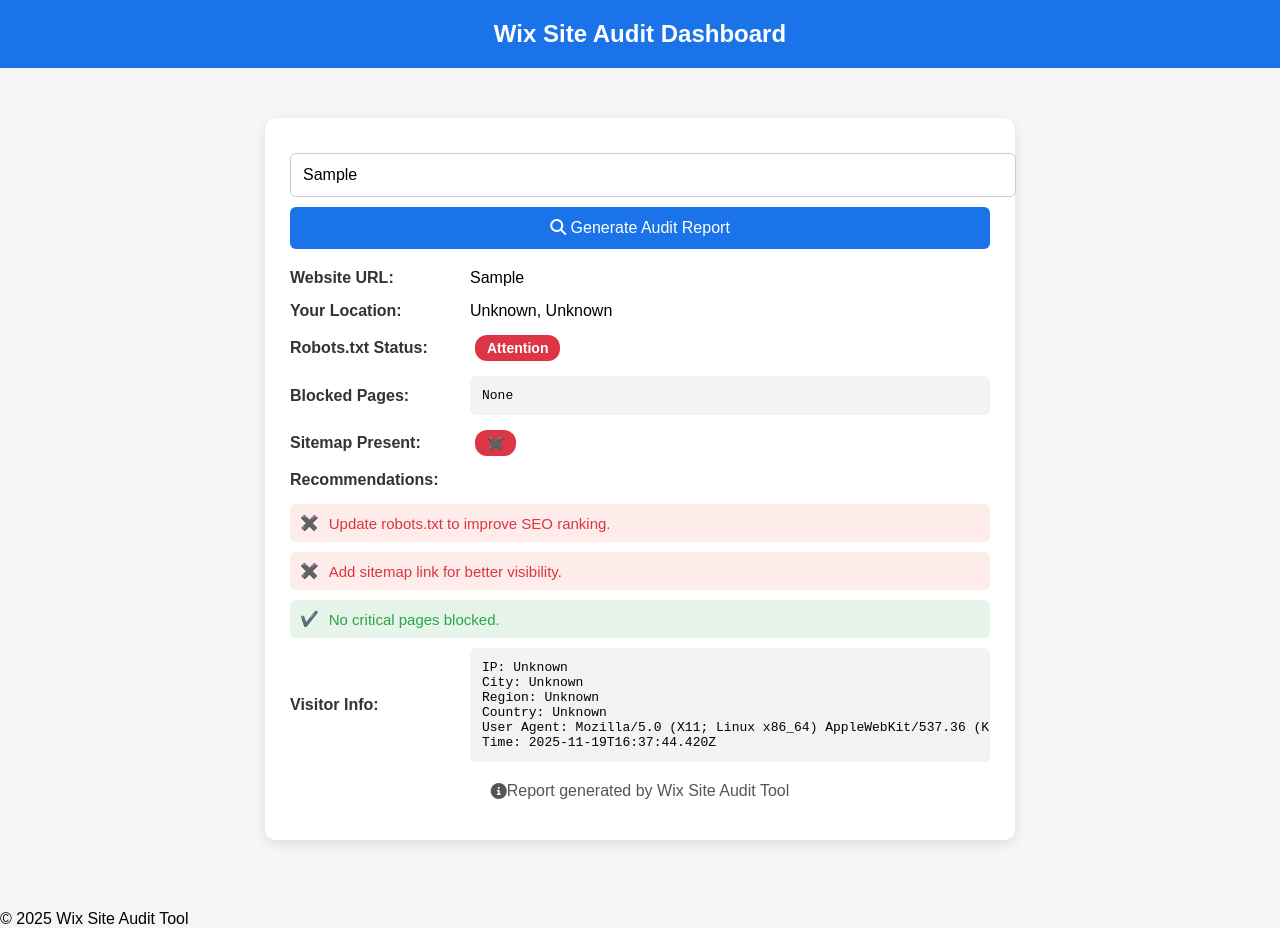
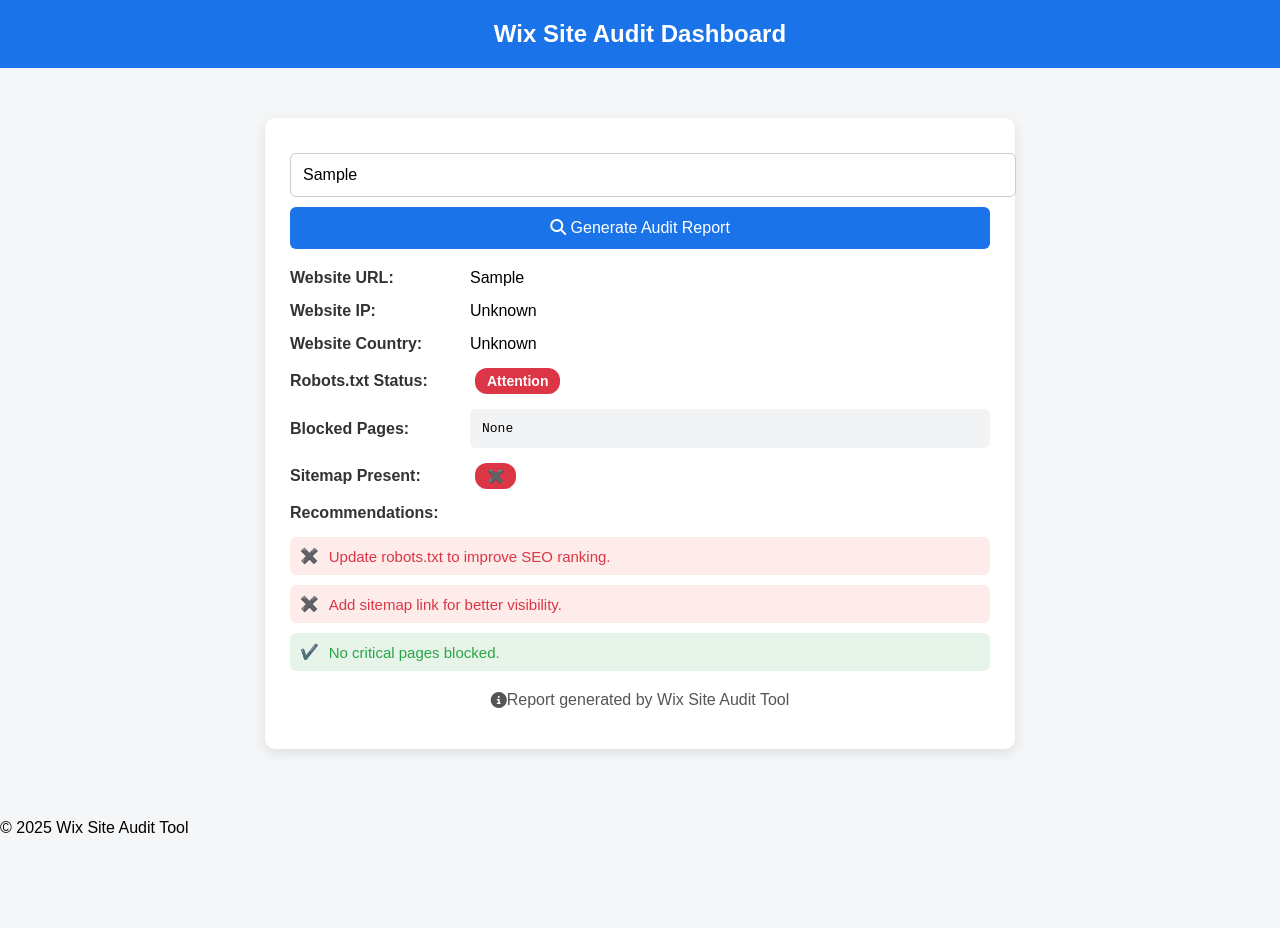
Before and after one commit to wixempiresolutions-create/Audit, a plain HTML site: page index.html in a window 1280 px wide. Both pictures are taken after typing "Sample" into the empty fields and a click on the button "Generate Audit Report". After the commit the page ends 837 px from the top, so only its background shows below. Drawn offline with Linux system fonts and the light colour scheme; no server answers.

Commit message:
Update index.html

```diff
--- a/index.html
+++ b/index.html
@@ -5,7 +5,6 @@
 <meta name="viewport" content="width=device-width, initial-scale=1.0">
 <title>Wix Site Audit Dashboard</title>
 <link rel="stylesheet" href="https://cdnjs.cloudflare.com/ajax/libs/font-awesome/6.5.0/css/all.min.css">
-
 <style>
   body { font-family: Arial, Helvetica, sans-serif; background: #f4f6f8; margin: 0; padding: 0; }
   header { background: #1a73e8; color: #fff; padding: 20px; text-align: center; font-size: 24px; font-weight: bold; }
@@ -41,15 +40,14 @@
       <div id="verifiedBadge"><i class="fas fa-check-circle"></i> Wix Verified Fix Applied</div>
 
       <div class="section"><span class="label">Website URL:</span> <span id="websiteUrl"></span></div>
-      <div class="section"><span class="label">Your Location:</span> <span id="userLocation">Loading...</span></div>
+      <div class="section"><span class="label">Website IP:</span> <span id="websiteIP">Fetching...</span></div>
+      <div class="section"><span class="label">Website Country:</span> <span id="websiteCountry">Fetching...</span></div>
       <div class="section"><span class="label">Robots.txt Status:</span> <span id="robotsExists" class="badge red">Attention</span></div>
       <div class="section"><span class="label">Blocked Pages:</span> <pre id="blockedPages"></pre></div>
       <div class="section"><span class="label">Sitemap Present:</span> <span id="sitemapPresent" class="badge"></span></div>
 
       <div class="section"><span class="label">Recommendations:</span></div>
       <div id="recommendations"></div>
-
-      <div class="section"><span class="label">Visitor Info:</span> <pre id="visitorInfo">Fetching...</pre></div>
 
       <div class="section" style="justify-content:center; margin-top:20px; color:#555;">
         <i class="fas fa-info-circle"></i> Report generated by Wix Site Audit Tool
@@ -61,30 +59,21 @@
 <footer>© 2025 Wix Site Audit Tool</footer>
 
 <script>
-// Fetch IP + location using free API
-async function fetchVisitorInfo() {
+// Get website IP + country via free API
+async function getWebsiteLocation(url) {
   try {
-    const res = await fetch("https://ipapi.co/json/");
+    const hostname = new URL(url).hostname;
+    const res = await fetch(`https://api.allorigins.win/raw?url=http://ip-api.com/json/${hostname}`);
     const data = await res.json();
     return {
-      ip: data.ip,
-      city: data.city,
-      region: data.region,
-      country: data.country_name,
-      userAgent: navigator.userAgent,
-      time: new Date().toISOString()
+      ip: data.query,
+      country: data.country,
+      region: data.regionName,
+      city: data.city
     };
   } catch(e) {
-    return { ip:"Unknown", city:"Unknown", region:"Unknown", country:"Unknown", userAgent:navigator.userAgent, time:new Date().toISOString() };
+    return { ip:"Unknown", country:"Unknown", region:"Unknown", city:"Unknown" };
   }
-}
-
-// Show visitor location in dashboard
-async function getUserLocation() {
-  const info = await fetchVisitorInfo();
-  document.getElementById("userLocation").innerText = `${info.city || 'Unknown'}, ${info.country || 'Unknown'}`;
-  document.getElementById("visitorInfo").innerText =
-    `IP: ${info.ip}\nCity: ${info.city}\nRegion: ${info.region}\nCountry: ${info.country}\nUser Agent: ${info.userAgent}\nTime: ${info.time}`;
 }
 
 async function generateReport() {
@@ -92,11 +81,14 @@
   if(!urlInput) { alert("Enter a website URL"); return; }
   document.getElementById("websiteUrl").innerText = urlInput;
 
-  await getUserLocation(); // show IP + location
+  // Fetch website IP & country
+  const siteInfo = await getWebsiteLocation(urlInput);
+  document.getElementById("websiteIP").innerText = siteInfo.ip;
+  document.getElementById("websiteCountry").innerText = siteInfo.country;
 
+  // Fetch robots.txt
   const robotsUrl = urlInput.replace(/\/$/,"") + "/robots.txt";
   let robotsContent = "";
-
   try {
     const response = await fetch("https://api.allorigins.win/raw?url=" + encodeURIComponent(robotsUrl));
     if(response.ok) robotsContent = await response.text();
@@ -123,15 +115,14 @@
   sitemapBadge.innerText = sitemap === "Yes" ? "✔️" : "✖️";
   sitemapBadge.className = sitemap === "Yes" ? "badge green" : "badge red";
 
+  // Recommendations
   const recommendationsDiv = document.getElementById("recommendations");
   recommendationsDiv.innerHTML = "";
-
   const recs = [
     { text: "Update robots.txt to improve SEO ranking.", good:false },
     { text: sitemap === "Yes" ? "Sitemap is present." : "Add sitemap link for better visibility.", good: sitemap==="Yes" },
     { text: blocked.length ? "Review blocked pages to ensure important pages are not disallowed." : "No critical pages blocked.", good: blocked.length===0 }
   ];
-
   recs.forEach(rec => {
     const div = document.createElement("div");
     div.className = "recommendation " + (rec.good ? "rec-good" : "rec-bad");
@@ -153,13 +144,11 @@
 
 function applyFixMode() {
   document.getElementById("verifiedBadge").style.display = "block";
-
   document.querySelectorAll(".badge").forEach(b => {
     b.classList.remove("red");
     b.classList.add("green");
     b.innerText = "✔️ Fixed";
   });
-
   document.querySelectorAll(".recommendation").forEach(r => {
     r.classList.remove("rec-bad");
     r.classList.add("rec-good");
```
